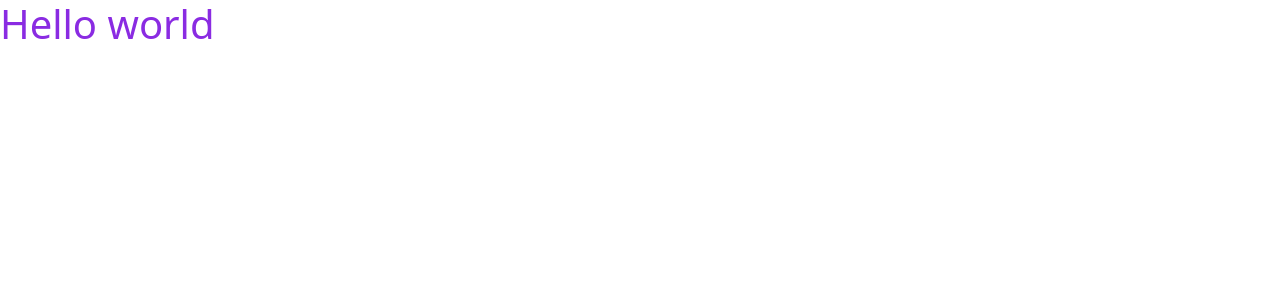
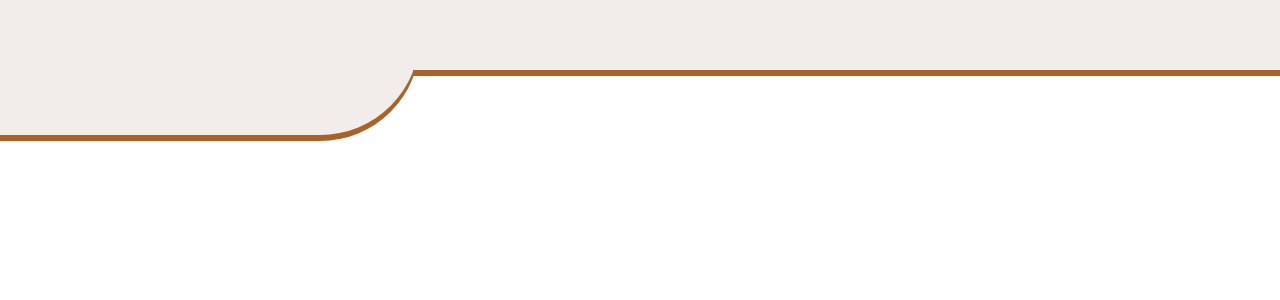
Before and after one commit to Arsanyos/brightfuture, a React (Create React App) app: page / in a window 1280 px wide. Shown: the top 300 px of the page. Built offline with nearby package versions, Linux system fonts and the light colour scheme.

Commit message:
navbar design

```diff
--- a/src/components/App.jsx
+++ b/src/components/App.jsx
@@ -2,10 +2,12 @@ import React, { Fragment } from "react";
 import ReactDOM from "react-dom";
 //importing style
 import "../style/App.css";
+//importing components
+import NavBar from "./NavBar.jsx";
 function App() {
   return (
     <div>
-      <h1>Hello world</h1>
+      <NavBar />
     </div>
   );
 }
--- /dev/null
+++ b/src/components/NavBar.jsx
@@ -0,0 +1,13 @@
+import React from "react";
+import ReactDOM from "react-dom";
+
+function NavBar() {
+  return (
+    <div className="nav-bar-container">
+      <nav className="navbar navbar-expand-lg ">
+
+      </nav>
+    </div>
+  );
+}
+export default NavBar;
--- a/src/style/App.css
+++ b/src/style/App.css
@@ -1,9 +1,7 @@
 
  /* Small devices (landscape phones, 576px and up) */
 @media (min-width: 300px) {
-    h1{
-        color:red;
-    }
+
 }
 
  /* Medium devices (tablets, 768px and up) */
@@ -25,8 +23,35 @@
     }
  }
  /* XX-Large devices (larger desktops, 1400px and up) */
-@media (min-width: 1400px) {
-    h1{
-        color:pink;
+@media only screen and (min-width: 1400px), only screen and (orientation:landscape), only screen and(min-width:992px){
+    .nav-bar-container{
+        position: relative;
+        overflow: hidden;
+    }
+    .navbar{
+        width: 600px;
+        height:180px;
+        margin:0 0;
+    }
+    .navbar::before{
+    content: " ";
+    position: absolute;
+    top: -5px;
+    left: 0px;
+    width: 70%;
+    height: 140px;
+    background-color: #f0edea;
+    border-radius:0px 0px 100px 0px;
+    box-shadow:0px 6px #aa6228;
+    }
+    .navbar::after{
+    content: " ";
+    position: absolute;
+    top:0px;
+    left:413px;
+    width: 250%;
+    height:70px;
+    background-color:#f0edea;
+    box-shadow:0px 6px #aa6228;
     }
  }
```
